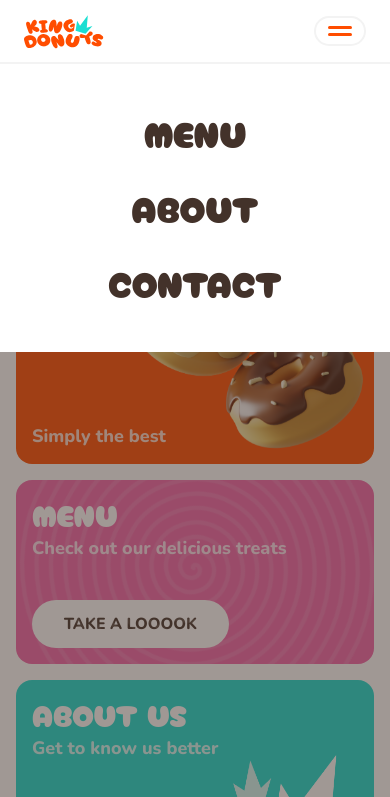
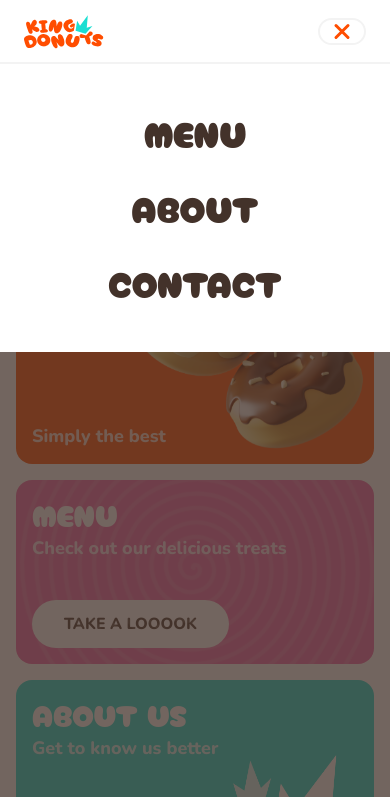
Before and after one commit to louis-va/restaurant-css-framework, a website built with Vite: page src/index.html in a window 390 px wide. Both pictures are taken after a click on the button 340 px from the left and 31 px from the top of the page. Shown: the top 797 px of the page. Built offline with nearby package versions, Linux system fonts and the light colour scheme.

Commit message:
Added animation to responsive menu

```diff
--- a/src/assets/js/nav.js
+++ b/src/assets/js/nav.js
@@ -1,6 +1,8 @@
 const nav = document.querySelector('#nav');
 const overlay = document.querySelector('#nav-overlay');
 const button = document.querySelector('#nav-button');
+const navLine1 = document.querySelector('#nav-line-1');
+const navLine2 = document.querySelector('#nav-line-2');
 
 button.addEventListener('click', () => toggleNav());
 overlay.addEventListener('click', () => toggleNav());
@@ -8,4 +10,8 @@ overlay.addEventListener('click', () => toggleNav());
 function toggleNav() {
   nav.classList.toggle('hidden');
   overlay.classList.toggle('hidden');
+  navLine1.classList.toggle('rotate-45');
+  navLine1.classList.toggle('translate-y-[3px]');
+  navLine2.classList.toggle('-rotate-45');
+  navLine2.classList.toggle('-translate-y-[3px]');
 }
--- a/src/index.html
+++ b/src/index.html
@@ -41,13 +41,13 @@
           </ul>
         </nav>
         <button id="nav-button" role="button" aria-hidden="true" class="inline-block rounded-full border-2 border-light-grey bg-white px-3 py-1 sm:hidden">
-          <div class="h-[3px] w-6 bg-orange rounded-full my-1"></div>
-          <div class="h-[3px] w-6 bg-orange rounded-full my-1"></div>
+          <div id="nav-line-1" class="h-[3px] w-5 bg-orange rounded-full my-[3px] transition-transform transform"></div>
+          <div id="nav-line-2" class="h-[3px] w-5 bg-orange rounded-full my-[3px] transition-transform transform"></div>
           <span class="hidden">Open menu</span>
         </button>
       </div>
     </header>
-    <div id="nav-overlay" class="fixed hidden w-full h-full bg-brown-50 z-40 sm:hidden"></div>
+    <div id="nav-overlay" class="fixed hidden w-full h-full bg-brown-75 z-40 sm:hidden"></div>
     <!-- /HEADER -->
 
     <!-- HERO -->
--- a/src/menu.html
+++ b/src/menu.html
@@ -47,7 +47,7 @@
         </button>
       </div>
     </header>
-    <div id="nav-overlay" class="fixed hidden w-full h-full bg-brown-50 z-40 sm:hidden"></div>
+    <div id="nav-overlay" class="fixed hidden w-full h-full bg-brown-75 z-40 sm:hidden"></div>
     <!-- /HEADER -->
 
     <!-- HERO -->
--- a/tailwind.config.js
+++ b/tailwind.config.js
@@ -18,7 +18,7 @@ export default {
       'brown': 'rgb(67, 50, 42)',
       'brown-15': 'rgba(67, 50, 42, .15)',
       'brown-25': 'rgba(67, 50, 42, .30)',
-      'brown-50': 'rgba(67, 50, 42, .50)',
+      'brown-75': 'rgba(67, 50, 42, .75)',
       'light-brown': 'rgb(148, 134, 128)',
       'light-grey': 'rgb(243, 243, 243)',
     },
```
